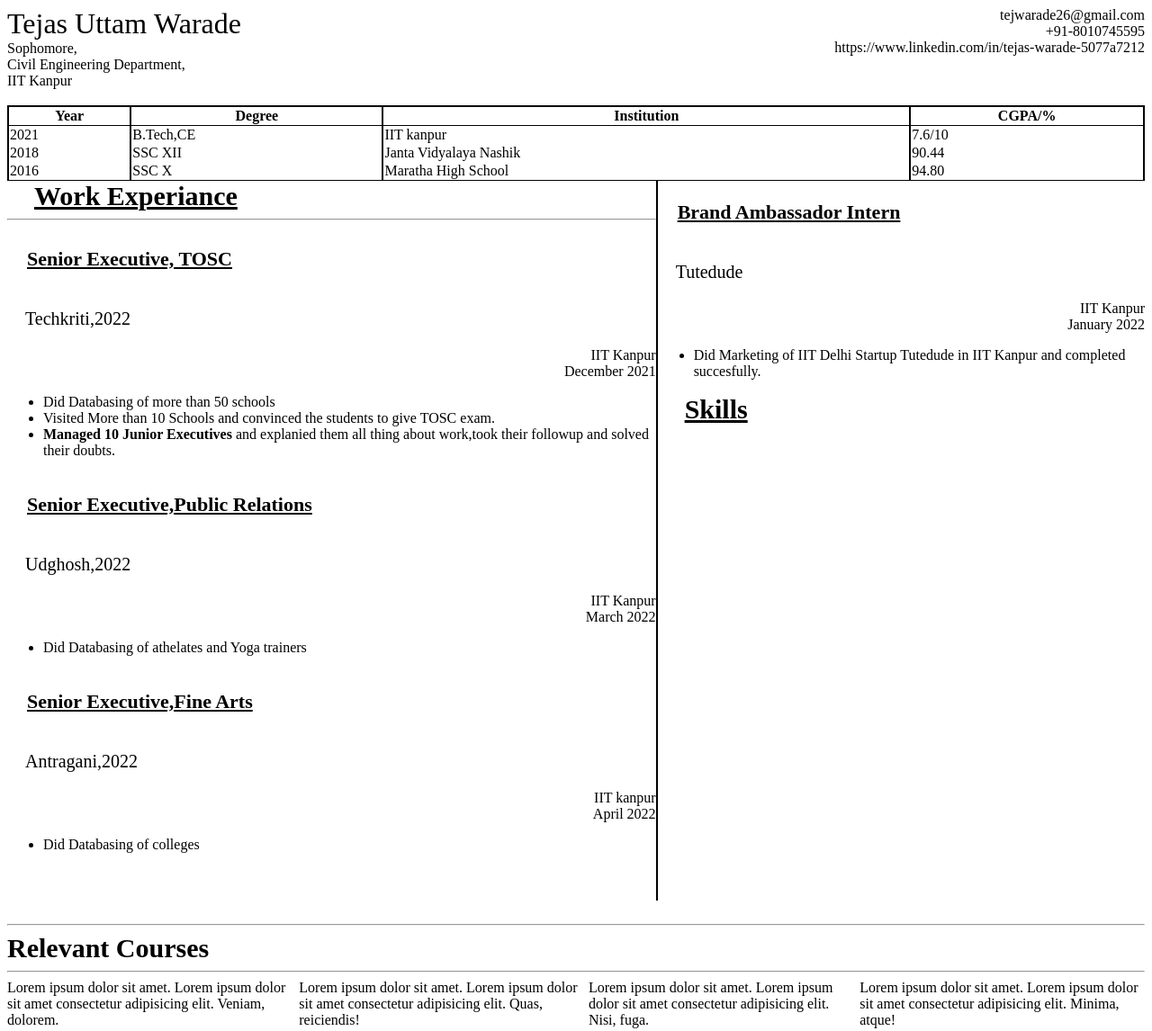
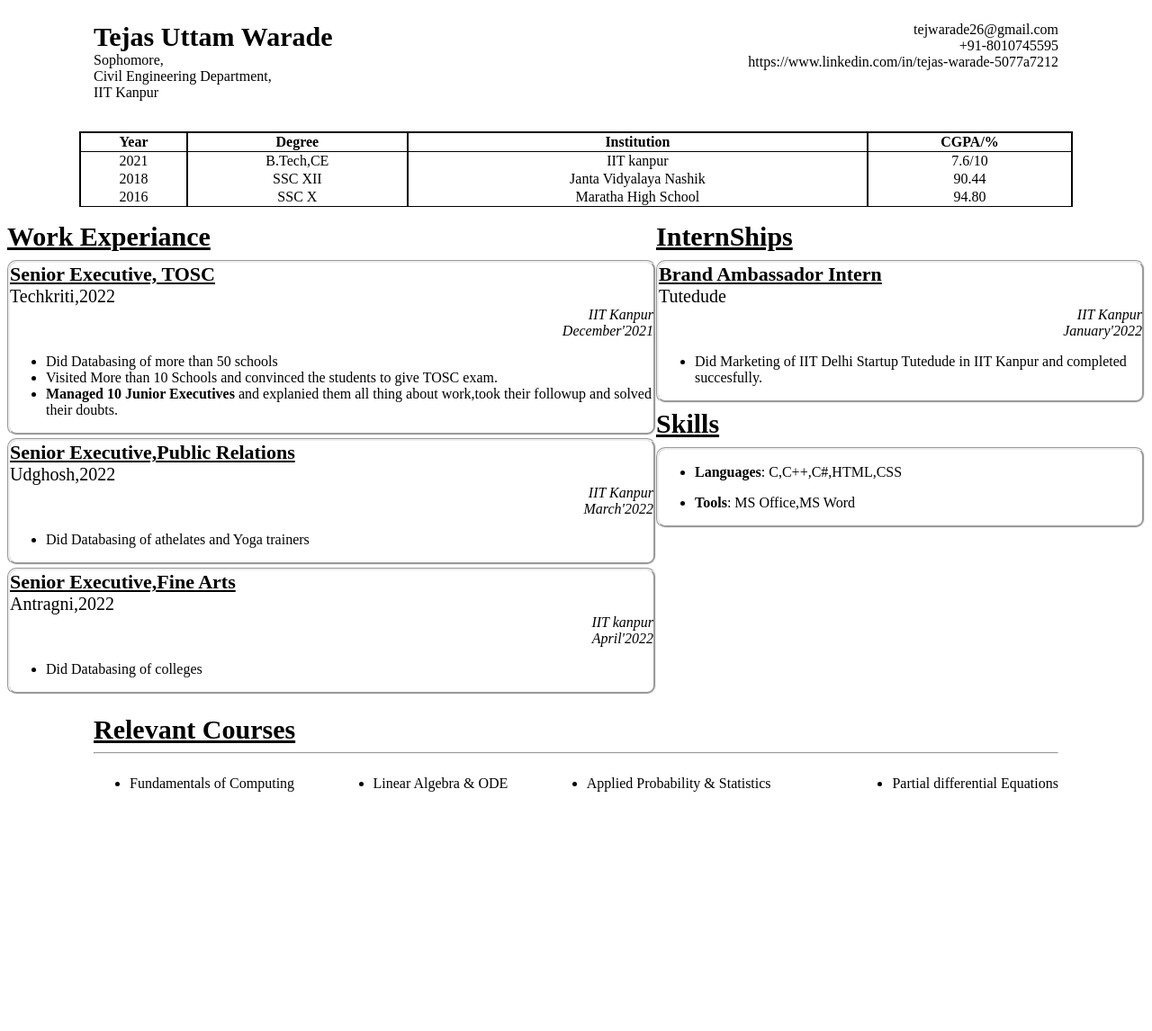
Before and after one commit to Tejasuwarade/Tejasuwarade.github.io, a plain HTML site: page index.html in a window 1280 px wide. Shown: the whole page at 90% size. After the commit the page ends 904 px from the top, so only its background shows below. Drawn offline with Linux system fonts and the light colour scheme.

Commit message:
Resume 50% ready

```diff
--- a/index.html
+++ b/index.html
@@ -29,7 +29,8 @@
 
 <div id="eduQuali">
 
-    <table id="eduTable" width="100%" cellspacing="0">
+    <center>
+        <table id="eduTable" cellspacing="0">
             <thead>
                 <tr>
 
@@ -63,6 +64,7 @@
             </tbody>
 
         </table>
+    </center>
 
 
 
@@ -70,50 +72,55 @@
 <div id="bottomDivision">
     <div>
         <div id="leftDivision">Work Experiance</div>
-        <hr>
-
+        <div class="BorderToPOR">
             <div class="Heading"> Senior Executive, TOSC </div>
             <div class="subHeading">Techkriti,2022</div>
-        <div class="location"> IIT Kanpur</div>
-        <div class="time"> December 2021</div>
+            <div class="location"> <em> IIT Kanpur</em></div>
+            <div class="time"> <em>December'2021</em></div>
             <div class="content">
                 <ul>
                     <li> Did Databasing of more than 50 schools </li>
                     <li>Visited More than 10 Schools and convinced the students to give TOSC exam.</li>
-                <li><b>Managed 10 Junior Executives</b> and explanied them all thing about work,took their followup and
+                    <li><b>Managed 10 Junior Executives</b> and explanied them all thing about work,took their followup
+                        and
                         solved their doubts.</li>
             </div>
-
+        </div>
+        <div class="BorderToPOR">
             <div class="Heading"> Senior Executive,Public Relations</div>
             <div class="subHeading"> Udghosh,2022</div>
-        <div class="location"> IIT Kanpur</div>
-        <div class="time"> March 2022</div>
+            <div class="location"> <em>IIT Kanpur</em></div>
+            <div class="time"> <em>March'2022</em></div>
             <div class="content">
                 <ul>
                     <li>Did Databasing of athelates and Yoga trainers </li>
                 </ul>
             </div>
+        </div>
 
+        <div class="BorderToPOR">
             <div class="Heading">Senior Executive,Fine Arts</div>
-        <div class="subHeading"> Antragani,2022</div>
-        <div class="location"> IIT kanpur</div>
-        <div class="time"> April 2022</div>
+            <div class="subHeading"> Antragni,2022</div>
+            <div class="location"> <em>IIT kanpur</em></div>
+            <div class="time"> <em>April'2022</em></div>
             <div class="content">
                 <ul>
                     <li>Did Databasing of colleges </li>
                 </ul>
             </div>
         </div>
-    <div class="vl">
+    </div>
+    <div>
 
+        <div id="Intern">InternShips</div>
 
-        <div>
+        <div class="BorderToPOR">
 
 
             <div class="Heading">Brand Ambassador Intern</div>
             <div class="subHeading"> Tutedude</div>
-            <div class="location"> IIT Kanpur</div>
-            <div class="time"> January 2022</div>
+            <div class="location"> <em>IIT Kanpur</em></div>
+            <div class="time"> <em>January'2022</em></div>
             <div class="content">
                 <ul>
                     <li>Did Marketing of IIT Delhi Startup Tutedude in IIT Kanpur and completed succesfully.</li>
@@ -122,8 +129,20 @@
 
         </div>
 
+
         <div id="Skills">Skills</div>
-        <div></div>
+        <div class="BorderToPOR">
+            <div>
+                <ul>
+                    <li><b>Languages</b>: C,C++,C#,HTML,CSS</li>
+                </ul>
+            </div>
+            <div>
+                <ul>
+                    <li><b>Tools</b>: MS Office,MS Word</li>
+                </ul>
+            </div>
+        </div>
 
     </div>
 
@@ -131,17 +150,33 @@
 </div><br>
 
 <div>
-    <hr>
 </div>
+<div id="Rel">
     <div id="RelatedContent">
         Relevant Courses
     </div>
     <hr>
     <div id="Related">
-    <div>Lorem ipsum dolor sit amet. Lorem ipsum dolor sit amet consectetur adipisicing elit. Veniam, dolorem.</div>
-    <div>Lorem ipsum dolor sit amet. Lorem ipsum dolor sit amet consectetur adipisicing elit. Quas, reiciendis!</div>
-    <div>Lorem ipsum dolor sit amet. Lorem ipsum dolor sit amet consectetur adipisicing elit. Nisi, fuga.</div>
-    <div>Lorem ipsum dolor sit amet. Lorem ipsum dolor sit amet consectetur adipisicing elit. Minima, atque!</div>
+        <div>
+            <ul>
+                <li>Fundamentals of Computing</li>
+            </ul>
+        </div>
+        <div>
+            <ul>
+                <li>Linear Algebra & ODE</li>
+            </ul>
+        </div>
+        <div>
+            <ul>
+                <li>Applied Probability & Statistics</li>
+            </ul>
+        </div>
+        <div></div>
+        <ul>
+            <li>Partial differential Equations</li>
+        </ul>
+    </div>
 </div>
 
 
--- a/style.css
+++ b/style.css
@@ -3,14 +3,29 @@
   flex-direction: row;
   justify-content: space-between;
 }
+#resumeNameDivision {
+  padding: 1em;
+  padding-left: 6em;
+}
 #resumeEmailDivision {
   text-align: right;
+  padding: 1em;
+  padding-right: 6em;
 }
 #resumeNameHeadline {
-  font-size: 4vh;
+  font-weight: bold;
+  font-size: 30px;
 }
+
+#eduTable {
+  border: 1px solid black;
+  text-align: center;
+}
+
 #eduQuali {
-  border: 1px solid black;
+  padding-left: 5em;
+  padding-right: 5em;
+  padding-bottom: 1em;
 }
 .Head {
   border: 1px solid black;
@@ -39,18 +54,18 @@ table tbody tr td {
 #bottomdivision {
   display: flex;
   flex-direction: row;
-  /* //justify-content: space-between; */
+  justify-content: space-evenly;
 }
 
 .Heading {
   font-weight: bold;
   font-size: 22px;
   text-decoration: underline;
-  padding: 1em;
+  /* padding: 1em; */
 }
 .subheading {
   font-size: 20px;
-  padding: 1em;
+  /* padding: 1em; */
 }
 .location {
   text-align: right;
@@ -62,7 +77,7 @@ table tbody tr td {
   font-weight: bold;
   font-size: 30px;
   text-decoration: underline;
-  padding-left: 1em;
+  margin-bottom: 0.3em;
 }
 
 #rightdivision {
@@ -74,19 +89,33 @@ table tbody tr td {
 #RelatedContent {
   font-weight: bold;
   font-size: 30px;
+  text-decoration: underline;
 }
 #Related {
   display: flex;
   flex-direction: row;
   justify-content: space-between;
 }
-.vl {
-  border-left: 2px solid black;
-  height: 800px;
-}
 #skills {
   font-weight: bold;
   font-size: 30px;
   text-decoration: underline;
-  padding-left: 1em;
+  margin-bottom: 0.3em;
+  margin-top: 0.2em;
 }
+
+#Intern {
+  font-weight: bold;
+  font-size: 30px;
+  text-decoration: underline;
+  margin-bottom: 0.3em;
+}
+#Rel {
+  padding-left: 6em;
+  padding-right: 6em;
+}
+.BorderToPOR {
+  border-style: groove;
+  border-radius: 10px;
+  margin-bottom: 00.2em;
+}
```
Lines whose indentation alone changed are shown as unchanged.
